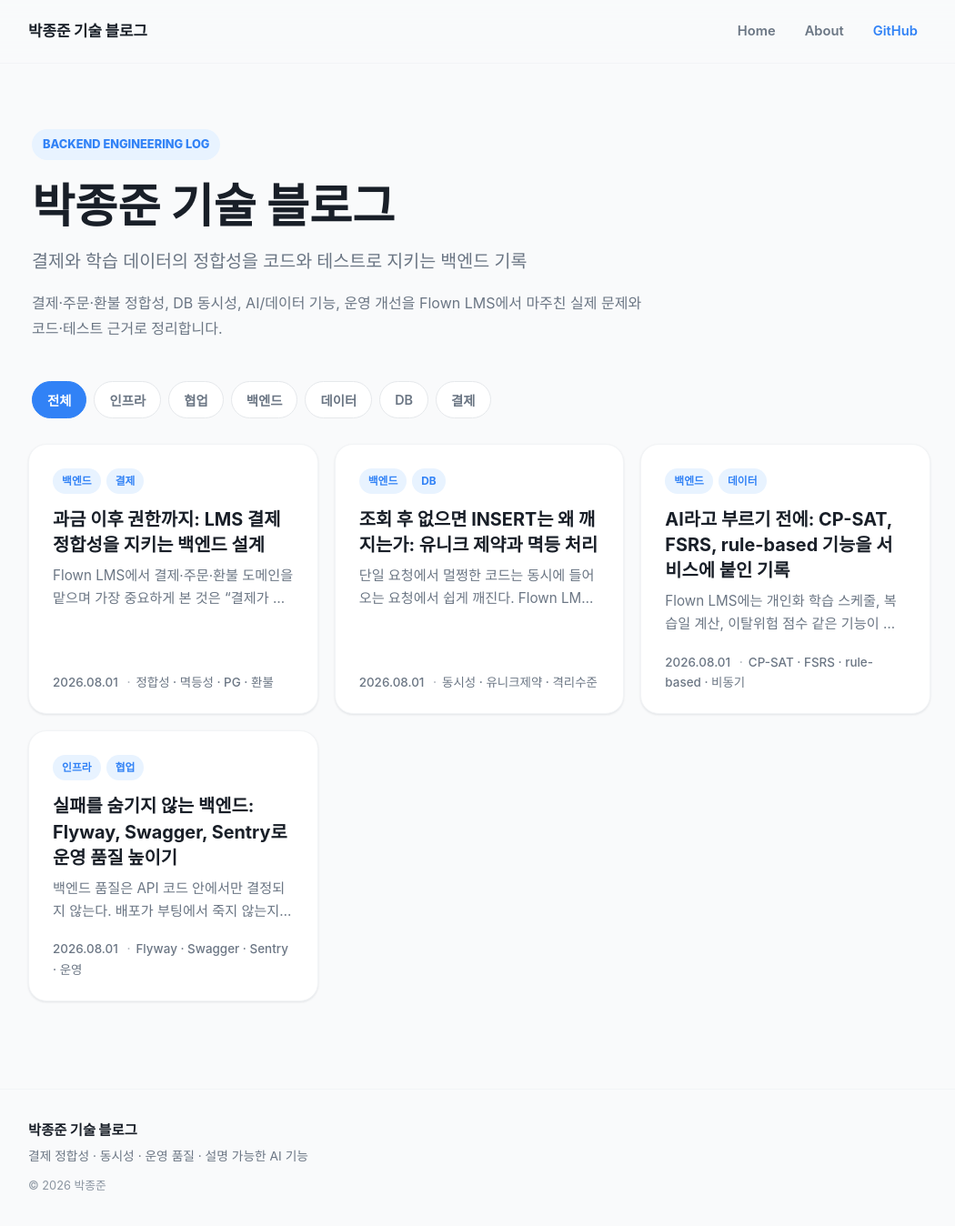
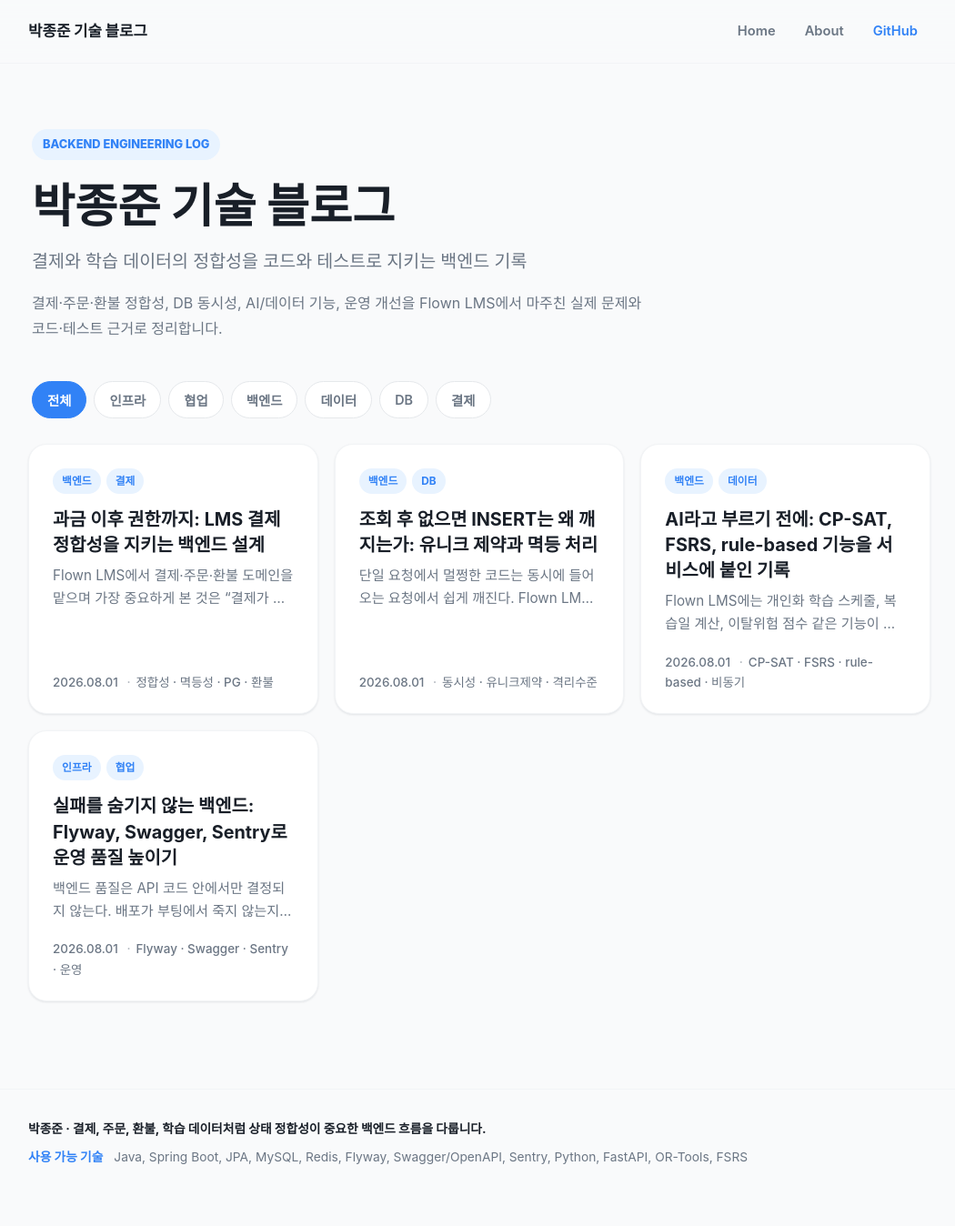
Before and after one commit to jongjunn/jongjunn.github.io, a Jekyll site: the page built from index.md, in a window 1280 px wide and 1359 px high. Shown: the top 1348 px of the window at 91% size, without its empty margins (113-1163 px from the left). Built offline with Jekyll 4.4.1, drawn with Linux system fonts in a browser that asks for light colours; some web fonts are replaced.

Commit message:
Replace footer with profile and stack

```diff
--- a/_layouts/default.html
+++ b/_layouts/default.html
@@ -25,9 +25,8 @@
 
   <footer class="foot">
     <div class="foot-inner">
-      <span class="foot-brand">{{ site.title }}</span>
-      <span class="foot-desc">결제 정합성 · 동시성 · 운영 품질 · 설명 가능한 AI 기능</span>
-      <span class="foot-copy">© 2026 박종준</span>
+      <p class="foot-about">박종준 · 결제, 주문, 환불, 학습 데이터처럼 상태 정합성이 중요한 백엔드 흐름을 다룹니다.</p>
+      <p class="foot-stack"><strong>사용 가능 기술</strong> Java, Spring Boot, JPA, MySQL, Redis, Flyway, Swagger/OpenAPI, Sentry, Python, FastAPI, OR-Tools, FSRS</p>
     </div>
   </footer>
 </body>
--- a/assets/css/style.css
+++ b/assets/css/style.css
@@ -394,12 +394,19 @@ a { color: inherit; }
   padding: 32px 24px 44px;
   display: flex;
   flex-direction: column;
-  gap: 4px;
+  gap: 8px;
   color: var(--text-sub);
   font-size: .86rem;
+  line-height: 1.7;
 }
-.foot-brand { font-weight: 800; color: var(--text); font-size: .96rem; letter-spacing: 0; }
-.foot-copy { color: var(--grey500); font-size: .8rem; margin-top: 6px; }
+.foot p { margin: 0; }
+.foot-about { color: var(--text); font-weight: 650; }
+.foot-stack { color: var(--grey600); }
+.foot-stack strong {
+  margin-right: 8px;
+  color: var(--blue);
+  font-weight: 750;
+}
 
 /* ---------- responsive ---------- */
 @media (max-width: 720px) {
```
